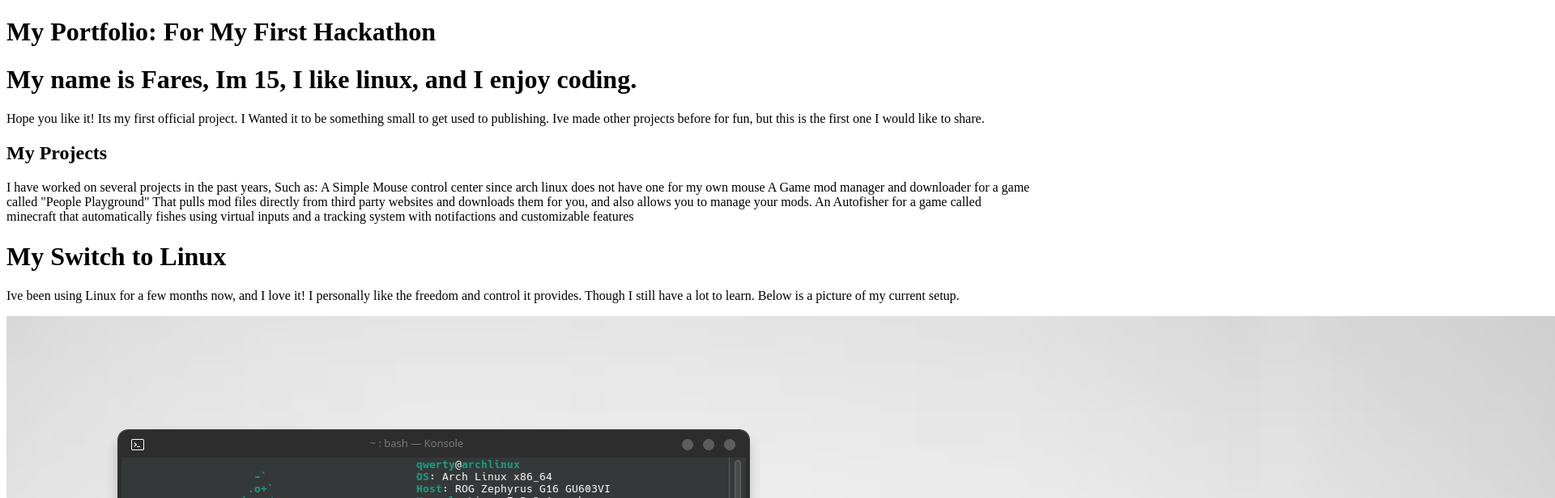
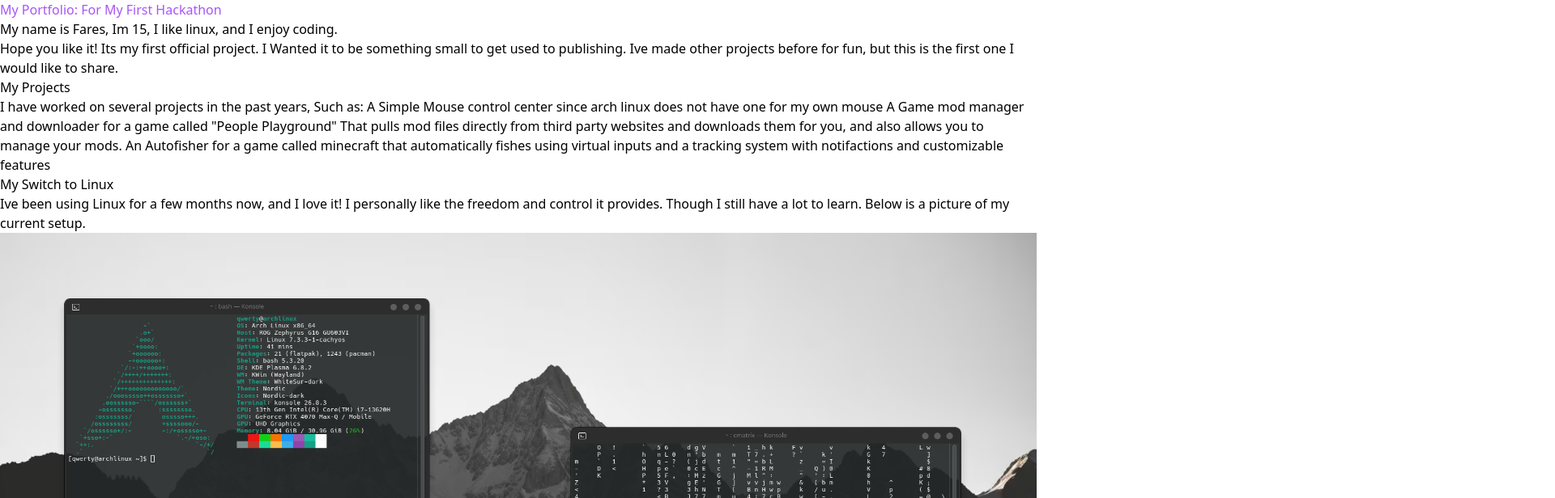
Before and after one commit to IDIG123/my-portfolio, a plain HTML site: page index.html in a window 1280 px wide. Shown: the top 616 px of the page at 81% size, 1920 px wide, since content can reach past the window. Drawn offline with nearby package versions, Linux system fonts and the light colour scheme; files whose address does not match are found by name.

Commit message:
add tailwind

```diff
--- a/index.html
+++ b/index.html
@@ -5,7 +5,7 @@
 		<title>My Portfolio For My First Hackathon</title>
 	</head>
 	<body>
-		<h1>My Portfolio: For My First Hackathon</h1>
+    <h1 class="text-purple-500">My Portfolio: For My First Hackathon</h1>
 	</body>
 	<h1>My name is Fares, Im 15, I like linux, and I enjoy coding.</h1>
 	<P>Hope you like it! Its my first official project. I Wanted it to be something small to get used to publishing. Ive made other projects before for fun, but this is the first one I would like to share.</P>
@@ -18,3 +18,5 @@
 	<h1>My Switch to Linux</h1>
 	<p>Ive been using Linux for a few months now, and I love it! I personally like the freedom and control it provides. Though I still have a lot to learn. Below is a picture of my current setup.</p>
 	<img src="file:///home/qwerty/Desktop/my-portfolio/Screenshot_20261122_124039.png" alt="My Linux Setup">
+
+	<script src="https://cdn.tailwindcss.com"></script>
```
